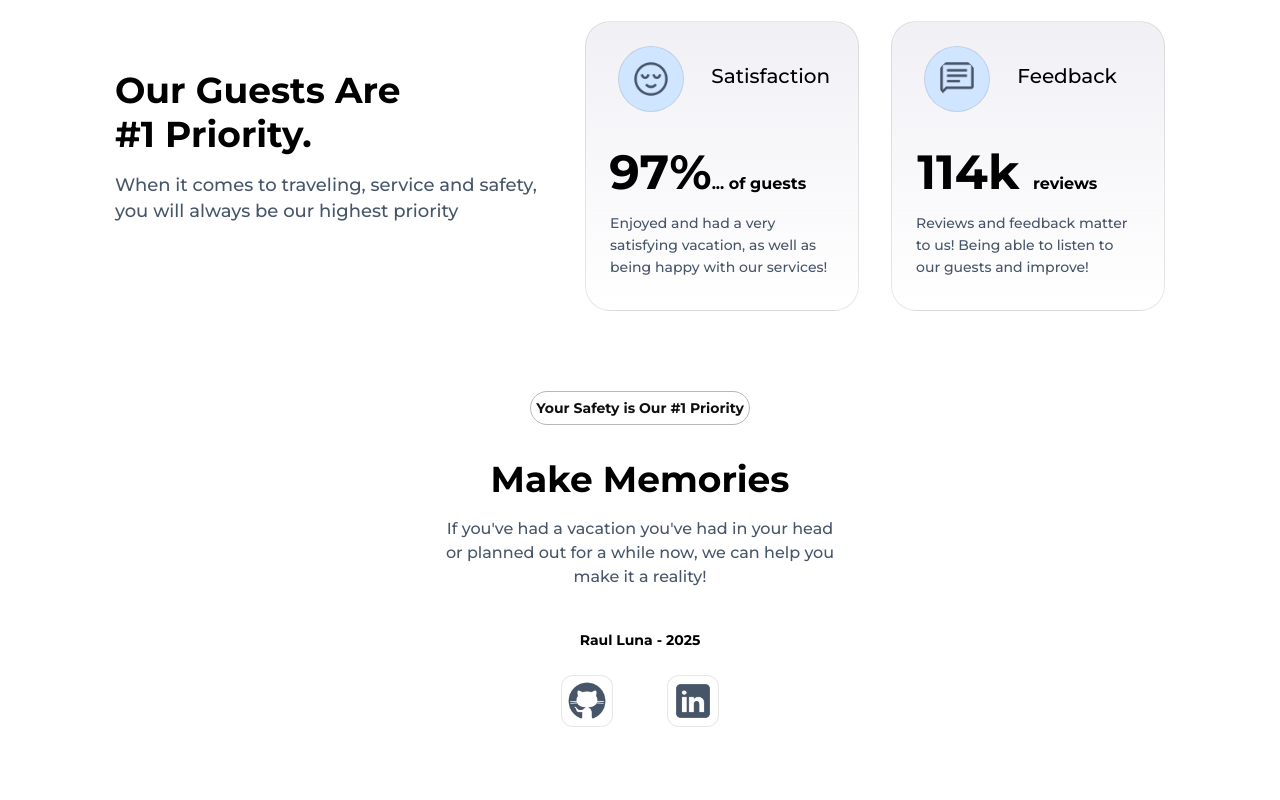
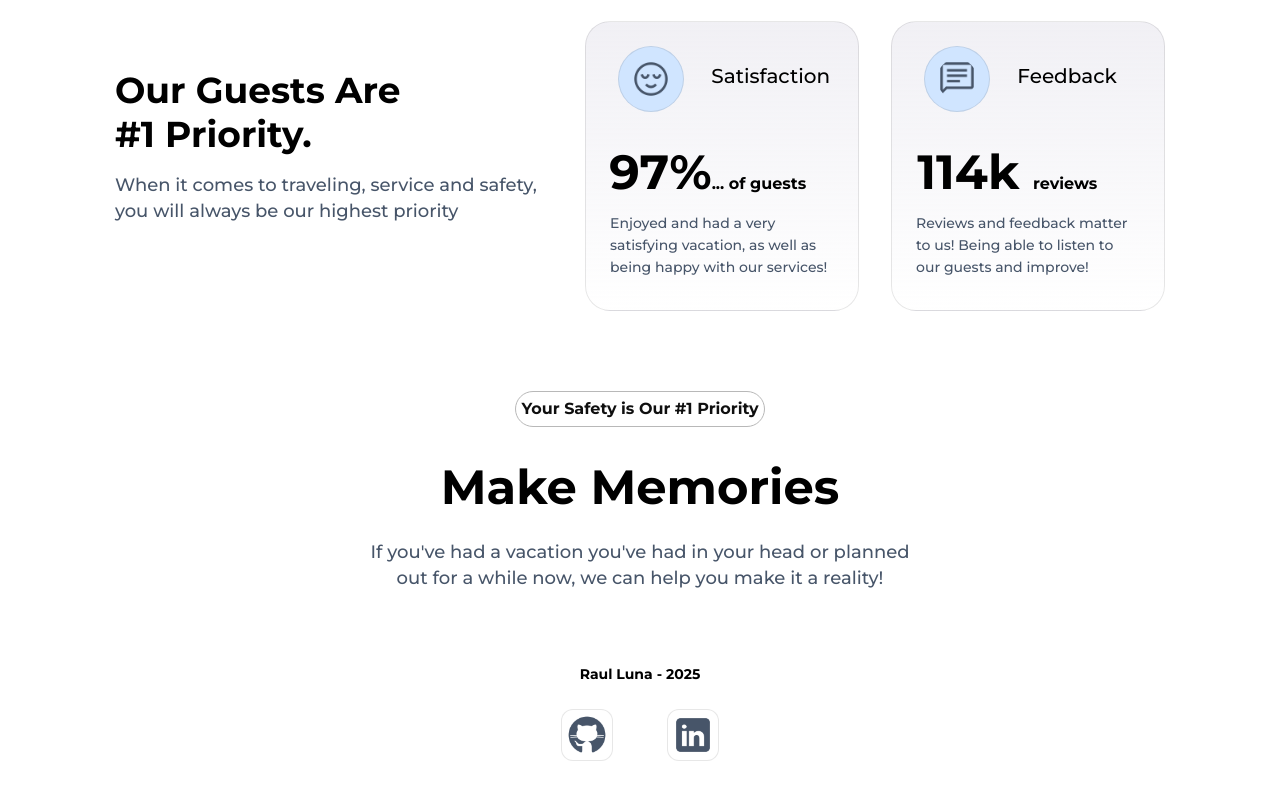
Before and after one commit to Nero1889/Project-5---GeoGo, a React (Vite) app: page / in a window 1280 px wide. Shown: the part 4657-5457 px from the top of the page. Before the commit the page ends 5423 px from the top, so only its background shows below. Built offline with nearby package versions, Linux system fonts and the light colour scheme; a web font is replaced by a local one.

Commit message:
Update memories.css

```diff
--- a/src/memories.css
+++ b/src/memories.css
@@ -44,3 +44,19 @@
         width: 38ch;
     }
 }
+
+/* xl = (extra large) */
+@media (min-width: 1280px) {
+    #memories-sub-title {
+        font-size: var(--size-base);
+    }
+    #memories-title {
+        font-size: var(--size-5xl);
+    }
+    #memories-desc {
+        font-size: var(--size-lg);
+        margin-top: 1.5rem;
+        width: 45ch;
+        margin-bottom: 2rem;
+    }
+}
```
